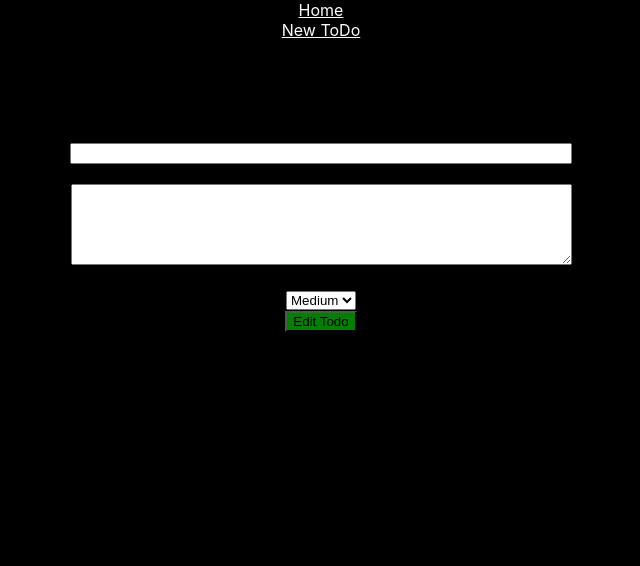
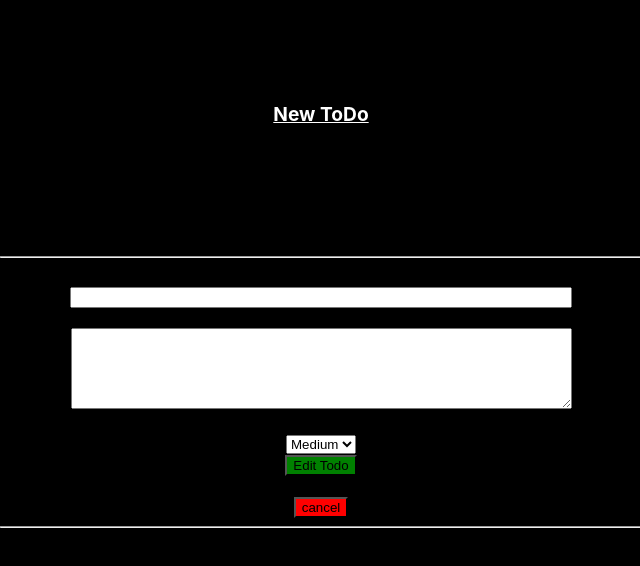
Before and after one commit to JuanTorresCortes/fullstack-todos-client, a React (Create React App) app: page /edit/1 in a window 1280 px wide. Shown: the top 566 px of the page, without its empty margins (319-959 px from the left). Built offline with nearby package versions, Linux system fonts and the light colour scheme; no server answers.

Commit message:
added cancel button now edit page and new todo page have cancl buttons a bit of styleing

```diff
--- a/src/App.css
+++ b/src/App.css
@@ -43,6 +43,8 @@ body {
 a {
   color: white;
   margin: 0 10px;
+  font-weight: bold;
+  font-size: larger;
 }
 
 .home-card {
--- a/src/App.js
+++ b/src/App.js
@@ -36,7 +36,9 @@ function App() {
 
   return (
     <div className="App">
+      <h1>Fullstack ToDo Application</h1>
       <NavBar />
+      <br />
       <Outlet
         context={{
           toDoList,
--- a/src/Components/NavBar.js
+++ b/src/Components/NavBar.js
@@ -4,7 +4,6 @@ import { Link } from "react-router-dom";
 const NavBar = () => {
   return (
     <div className="nav-bar">
-      <Link to="/">Home</Link>
       <br />
       <Link to="/todo-form">New ToDo</Link>
     </div>
--- a/src/Components/ToDoCard.js
+++ b/src/Components/ToDoCard.js
@@ -84,12 +84,12 @@ const ToDoCard = ({ todo, url, setShouldRefresh }) => {
           Edit Todo
         </button>
         <br />
+        <button style={{ backgroundColor: "blue" }} onClick={toggleDetails}>
+          Toggle for details
+        </button>
+        <br />
         <button onClick={handleDeleteToDo} style={{ backgroundColor: "red" }}>
           Delete
-        </button>
-        <br />
-        <button style={{ backgroundColor: "orange" }} onClick={toggleDetails}>
-          Toggle for details
         </button>
       </div>
     </div>
--- a/src/Pages/EditPage.js
+++ b/src/Pages/EditPage.js
@@ -48,6 +48,8 @@ const EditPage = () => {
     <div>
       <h1>Edit Todo</h1>
       <form onSubmit={handleEdit}>
+        <br />
+        <hr style={{ width: "50%" }} />
         <label htmlFor="title">Title:</label>
         <br />
         <input
@@ -76,6 +78,12 @@ const EditPage = () => {
         <br />
         <button style={{ backgroundColor: "green" }}>Edit Todo</button>
       </form>
+      <br />
+      <button style={{ backgroundColor: "red" }} onClick={() => navigate("/")}>
+        cancel
+      </button>
+      <br />
+      <hr style={{ width: "50%" }} />
     </div>
   );
 };
--- a/src/Pages/HomePage.js
+++ b/src/Pages/HomePage.js
@@ -16,7 +16,6 @@ const HomePage = () => {
     : [];
   return (
     <div>
-      <h1>Fullstack ToDo Application</h1>
       {/* Check if the data is successfully fetched */}
       {toDoList.success && (
         <div className="home-card">
--- a/src/Pages/ToDoFormPage.js
+++ b/src/Pages/ToDoFormPage.js
@@ -31,6 +31,8 @@ const ToDoFormPage = () => {
   return (
     <div>
       <h1>Create ToDo Form</h1>
+      <hr style={{ width: "50%" }} />
+
       <form onSubmit={handleSubmit}>
         <label htmlFor="title">Title: </label>
         <br />
@@ -61,6 +63,11 @@ const ToDoFormPage = () => {
         <br />
         <button style={{ backgroundColor: "green" }}>Create ToDo</button>
       </form>
+      <button style={{ backgroundColor: "red" }} onClick={() => navigate("/")}>
+        cancel
+      </button>
+      <br />
+      <hr style={{ width: "50%" }} />
     </div>
   );
 };
```
